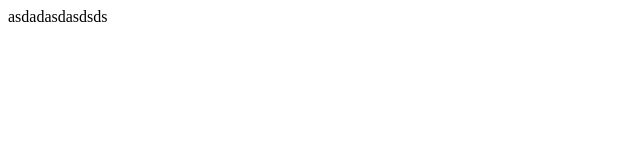
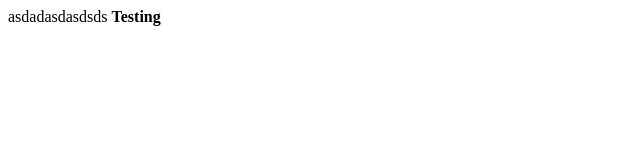
Before and after one commit to Aqua1994/Aqua1994.github.io, a plain HTML site: page index.html in a window 1280 px wide. Shown: the full height of the page, 0-640 px from the left. Drawn offline with Linux system fonts and the light colour scheme.

Commit message:
Update index.html

```diff
--- a/index.html
+++ b/index.html
@@ -1 +1,2 @@
 asdadasdasdsds
+<b>Testing</b<
```
